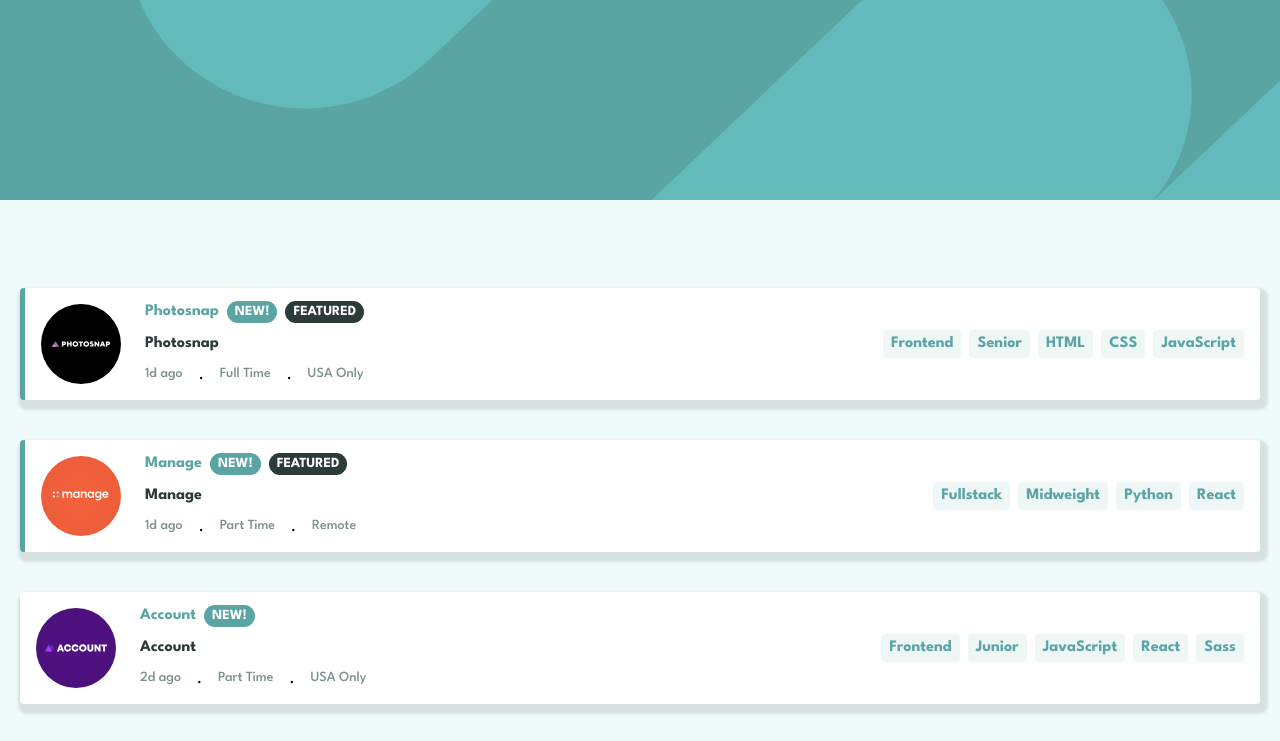
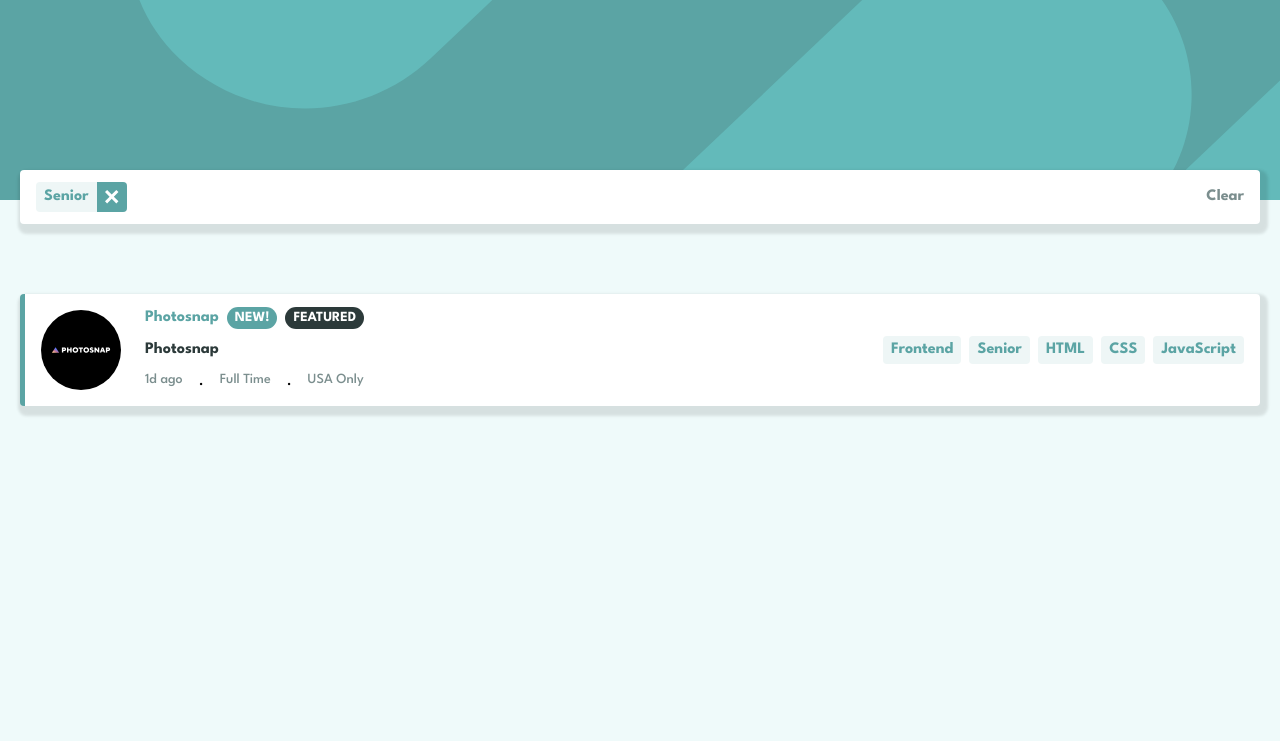
Before and after one commit to abdullah43577/static-job-listing, a website with bundled scripts: page index.html in a window 1280 px wide. Both pictures are taken after a click on the element "Senior". Shown: the top 741 px of the page. Built offline with nearby package versions, Linux system fonts and the light colour scheme.

Commit message:
finished working on the filtering section

```diff
--- a/app/app.js
+++ b/app/app.js
@@ -77,14 +77,12 @@ data.map((objValue) => {
             <span
               data-role="${objValue.role}"
               class="cursor-pointer rounded bg-lightGrayishCyanFilter py-[2px] px-2 font-bold text-desaturatedDarkCyan hover:bg-desaturatedDarkCyan hover:text-white"
-              >${objValue.role}
-            </span>
+              >${objValue.role}</span>
 
             <span
               data-level="${objValue.level}"
               class="cursor-pointer rounded bg-lightGrayishCyanFilter py-[2px] px-2 font-bold text-desaturatedDarkCyan hover:bg-desaturatedDarkCyan hover:text-white"
-              >${objValue.level}
-            </span>
+              >${objValue.level}</span>
 
 
           ${objValue.languages
@@ -109,3 +107,61 @@ data.map((objValue) => {
 
   sectionContainer.insertAdjacentHTML("beforeend", html);
 });
+
+const categoryFilter = document.querySelector(".category--filter");
+let selectedFilter = [];
+const section = document.querySelectorAll("section");
+
+document.addEventListener("DOMContentLoaded", function () {
+  main.addEventListener("click", function (e) {
+    let clickedTablet = e.target.closest("span");
+
+    if (!clickedTablet) return;
+
+    let textContent = clickedTablet.textContent;
+
+    categoryFilter.innerHTML += renderFilter(textContent);
+
+    filterJobs();
+  });
+});
+
+const renderFilter = function (value) {
+  //push clicked tablets to array
+  selectedFilter.push(value);
+
+  return `<div class="selected--filter flex cursor-pointer items-center rounded bg-lightGrayishCyanFilter">
+        <span class="px-2 font-bold text-desaturatedDarkCyan">${value}</span>
+        <figure class="h-full rounded-r bg-desaturatedDarkCyan px-2 py-2 hover:bg-veryDarkGrayishCyan">
+            <img src="./images/icon-remove.svg" alt="icon-remove" />
+        </figure>
+  </div>`;
+};
+
+const filterJobs = function () {
+  let childEl;
+  let filteredSections = [];
+
+  section.forEach((sect) => {
+    // * converting childEl to an array-like to allowing looping through its child elements
+    childEl = Array.from(sect.lastElementChild.children);
+    if (
+      selectedFilter.every((element) =>
+        childEl.some((child) => child.textContent === element)
+      )
+    ) {
+      filteredSections.push(sect);
+    }
+  });
+
+  let htmlString = "";
+  filteredSections.forEach((el) => (htmlString += el.outerHTML));
+  sectionContainer.innerHTML = htmlString;
+};
+
+const filterContainer = document.querySelector(".filter--container");
+
+filterContainer.addEventListener("click", function (e) {
+  let close = e.target.closest(".selected--filter");
+  console.log(close);
+});
--- a/css/input.css
+++ b/css/input.css
@@ -14,7 +14,8 @@ body {
   font-family: "League Spartan", sans-serif;
 }
 
-section {
+section,
+.filter--container {
   box-shadow: 3px 5px 3px 5px rgba(0, 0, 0, 0.1);
 }
 
--- a/index.html
+++ b/index.html
@@ -23,7 +23,7 @@
     <main class="mx-8 mb-8 max-w-full md:container md:mx-auto">
       <!-- TODO: rendered div for filter -->
       <div
-        class="filter--container hide flex h-auto w-full translate-y-[40px] items-center justify-between rounded bg-white px-4 py-3"
+        class="filter--container flex h-auto w-full translate-y-[-30px] items-center justify-between rounded bg-white px-4 py-3"
       >
         <div class="category--filter flex flex-wrap items-center gap-[0.5rem]">
           <!-- Todo: dynamically rendered content -->
```
Also changed, not shown: dist/styles.css.
